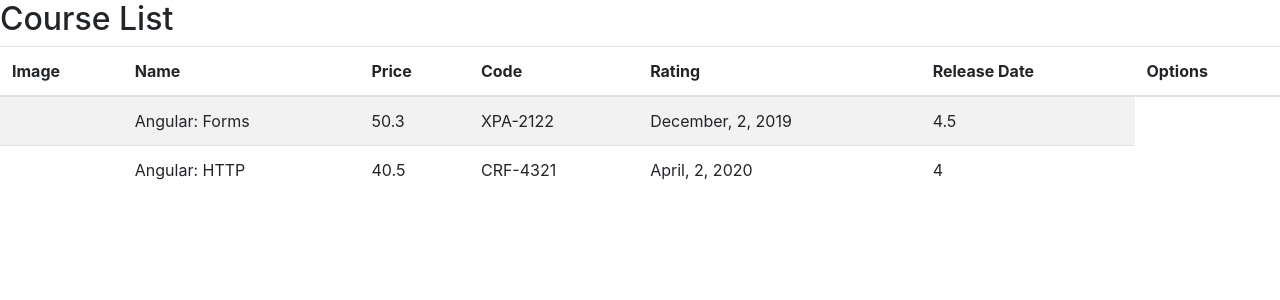
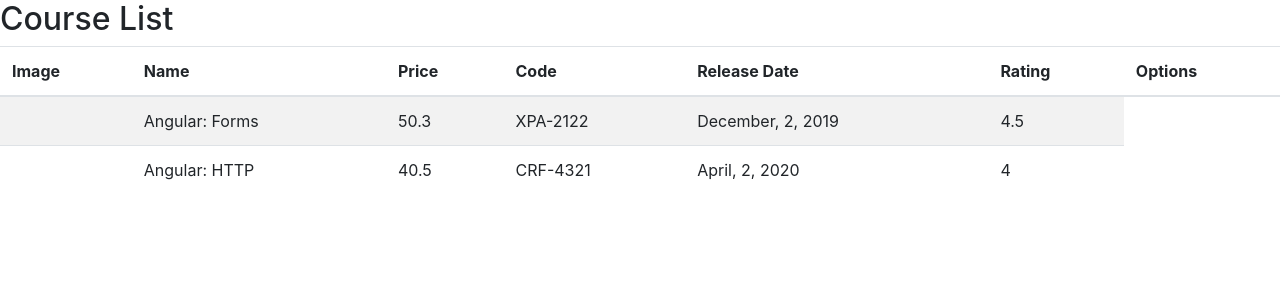
Before and after one commit to otaviov/course-manager, an Angular app in the folder course-manager/: page / in a window 1280 px wide. Shown: the top 300 px of the page. Built offline with nearby package versions, Linux system fonts and the light colour scheme.

Commit message:
Update course.list.componet.html

```diff
--- a/course-manager/src/app/curses/course.list.componet.html
+++ b/course-manager/src/app/curses/course.list.componet.html
@@ -7,8 +7,8 @@
             <th> Name </th>
             <th> Price </th>
             <th> Code </th>
+            <th> Release Date </th>
             <th> Rating </th>
-            <th> Release Date </th>
             <th> Options </th>
         </tr>
     </thead>
```
